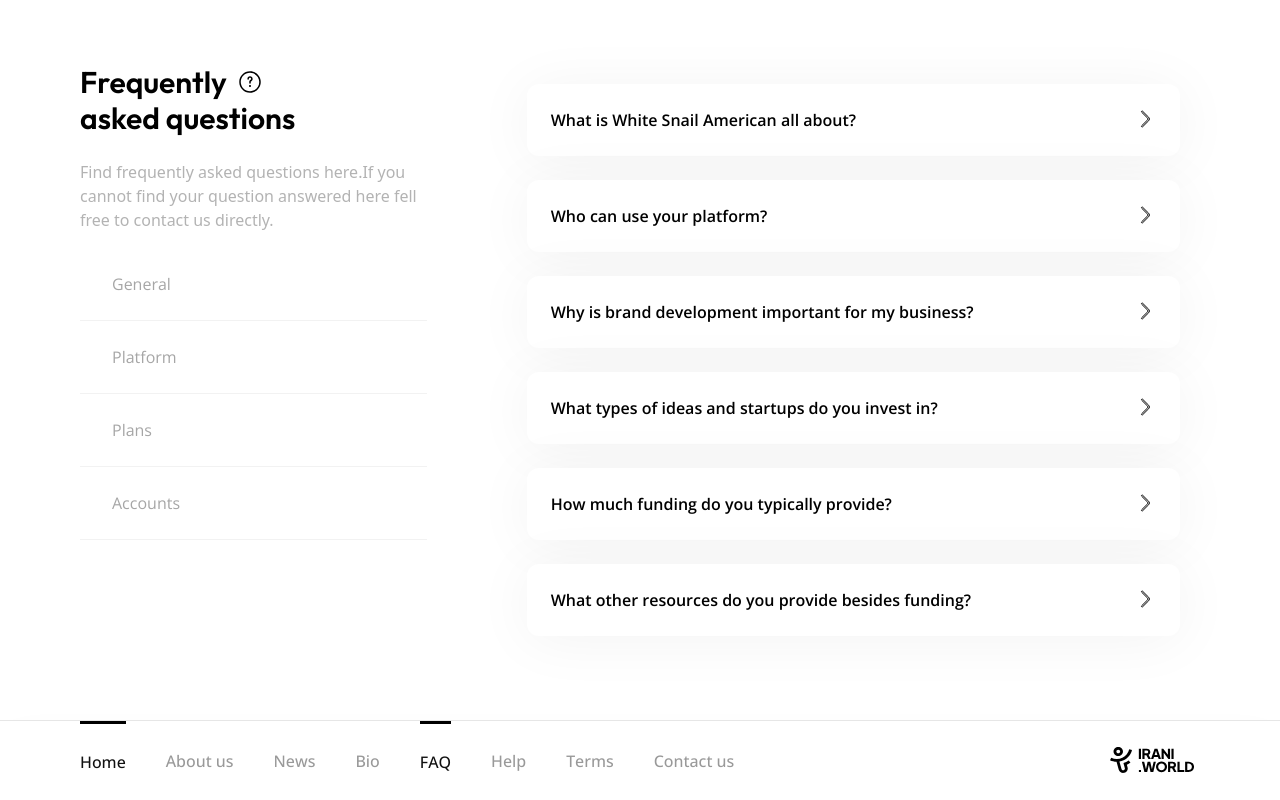
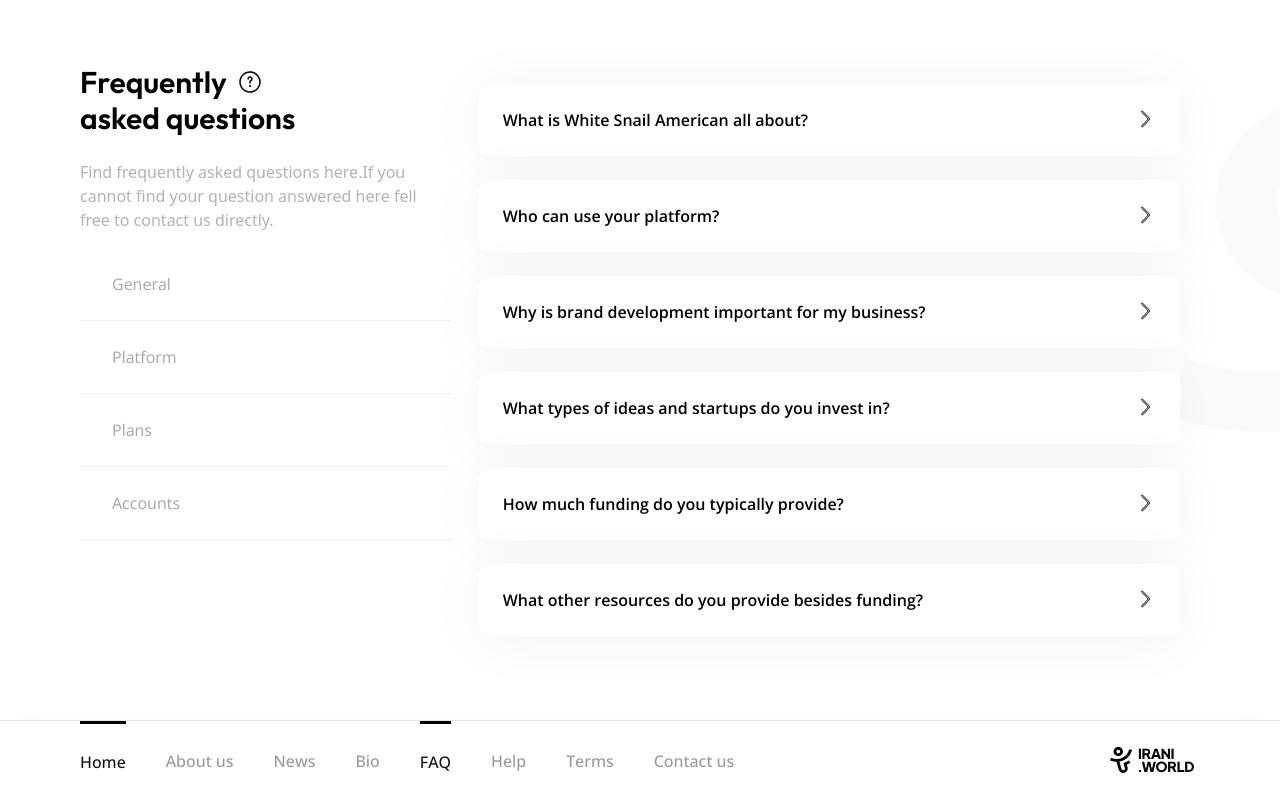
Before and after one commit to MiladDevarts/irani-world, a Next.js app: page /faq in a window 1280 px wide. Built offline with nearby package versions, Linux system fonts and the light colour scheme.

Commit message:
feat: add icon bg on faq page

```diff
--- a/app/about/page.tsx
+++ b/app/about/page.tsx
@@ -17,7 +17,8 @@ const page = () => {
   return (
     <>
       <OverlayMenu />
-      <main className="container flex flex-col lg:flex-row gap-x-20 h-[500px] mt-28 lg:mt-10">
+      <main className="">
+      <div className="container flex flex-col lg:flex-row gap-x-20 h-[500px] mt-28 lg:mt-10">
         <div className="w-full lg:w-2/3 flex flex-col lg:justify-between">
           <div>
             <h1 className="text-black text-2xl font-semibold font-outfit mb-8">
@@ -55,8 +56,7 @@ const page = () => {
           className="w-1/3 hidden lg:flex flex-col  h-full bg-cover bg-center rounded-3xl"
           style={{ backgroundImage: `url('/images/about/iranian-girl.png')` }}
         ></div>
-      </main>
-
+      </div>
       <section className="w-[95%] lg:w-[80%] mx-auto h-auto lg:h-[300px] lg:mt-20 mt-36 mb-10 flex flex-col gap-y-2 lg:flex-row gap-x-2 items-center bg-white-shade-2 rounded-2xl p-2">
         <div className=" w-full lg:w-1/3 h-[300px] lg:h-full rounded-2xl bg-white">
           <div className="flex justify-between items-center px-10 py-2">
@@ -182,6 +182,7 @@ const page = () => {
           </span>
         </div>
       </section>
+      </main>
     </>
   );
 };
--- a/app/faq/page.tsx
+++ b/app/faq/page.tsx
@@ -14,7 +14,11 @@ const page = () => {
   return (
     <>
       <OverlayMenu />
-      <main className="container flex flex-col lg:flex-row gap-x-20">
+      <div
+        className="w-full pb-20 bg-cover"
+        style={{ backgroundImage: `url('/images/general/bg.png')` }}
+      >
+        <main className="container flex flex-col lg:flex-row gap-x-2">
           <div className="w-full lg:w-1/3 flex flex-col mt-28 lg:mt-16">
             <div>
               <h1 className="text-black text-3xl font-semibold font-outfit mb-6">
@@ -38,7 +42,8 @@ const page = () => {
                 asked questions
               </h1>
               <p className="text-white-shade-8 max-w-md">
-            Find frequently asked questions here.If you cannot find your question answered here fell free to contact us directly.
+                Find frequently asked questions here.If you cannot find your
+                question answered here fell free to contact us directly.
               </p>
               <div className="hidden lg:flex flex-col py-4">
                 <Category classes={""} content={"General"} />
@@ -89,6 +94,7 @@ const page = () => {
             </div>
           </div>
         </main>
+      </div>
     </>
   );
 };
```
Also changed, not shown: public/images/general/bg.png (added). Lines whose indentation alone changed are shown as unchanged.
